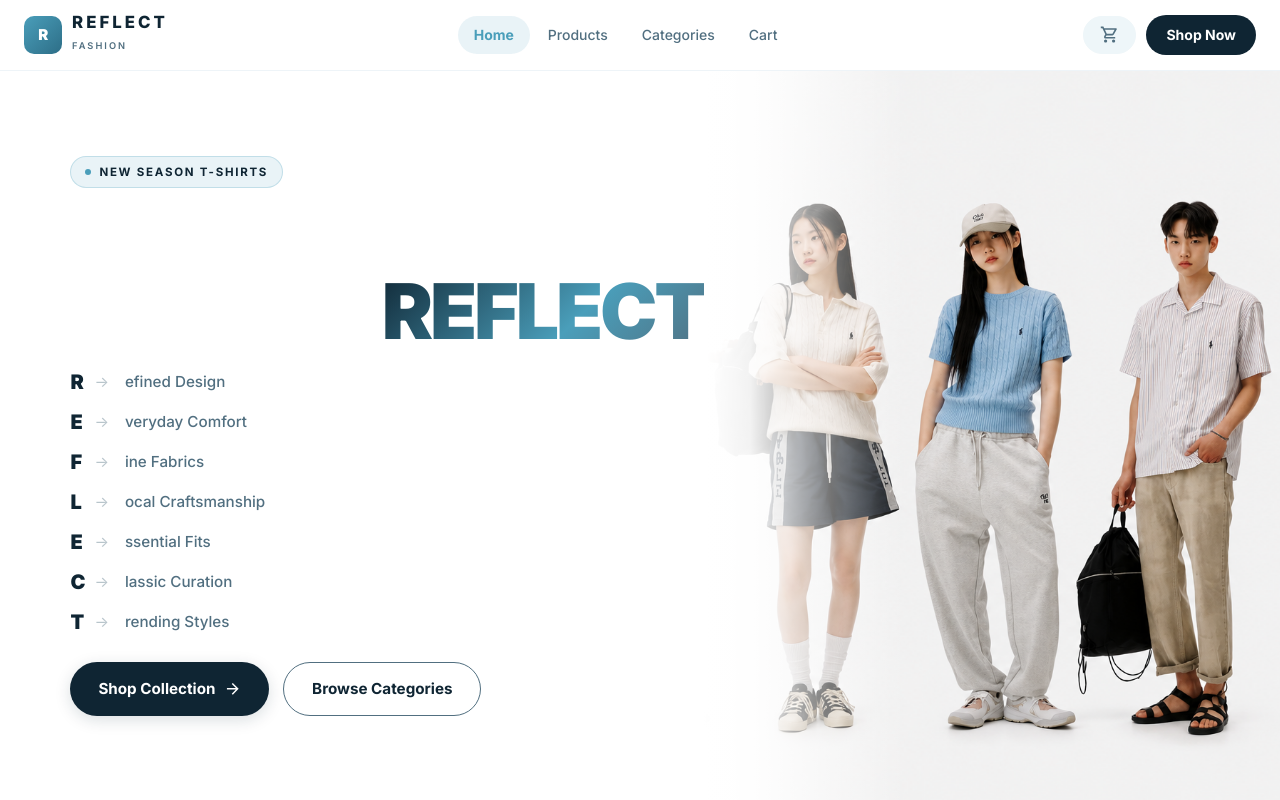
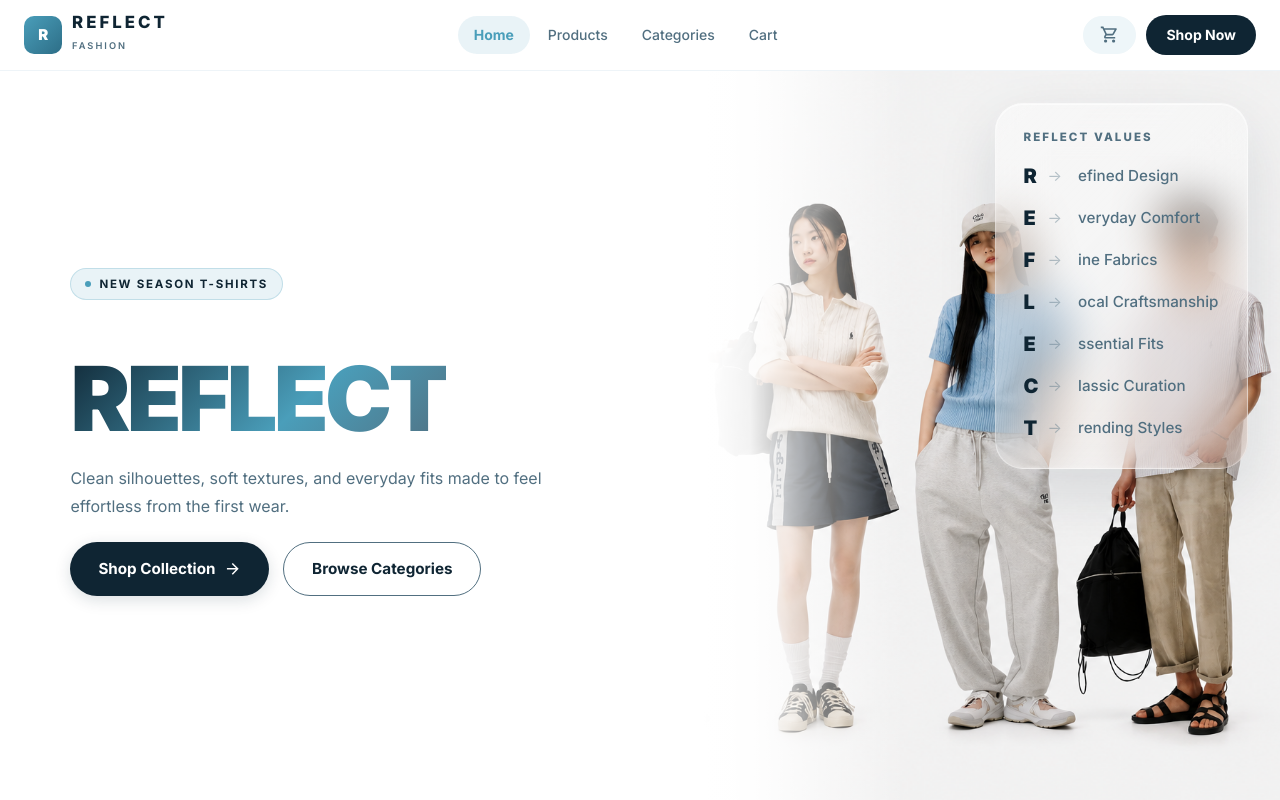
Before and after one commit to tharanijayathura/Reflect, a Next.js app: page / in a window 1280 px wide. Shown: the top 800 px of the page. Built offline with nearby package versions, Linux system fonts and the light colour scheme.

Commit message:
Update hero values panel to use premium liquid glass glassmorphism style and hover animations

```diff
--- a/components/home/Hero.tsx
+++ b/components/home/Hero.tsx
@@ -38,10 +38,12 @@ export default function Hero() {
           display: 'flex',
           flexDirection: 'column',
           justifyContent: 'center',
-          padding: '20px 40px 20px 10%',
+          padding: '48px 40px 48px 10%',
           zIndex: 2,
           position: 'relative',
           background: '#ffffff',
+          maxWidth: '640px',
+          gap: '16px',
         }} className="hero-left-col">
 
           {/* Eyebrow */}
@@ -70,12 +72,13 @@ export default function Hero() {
 
           {/* Large Headline */}
           <h1 style={{
-            fontSize: 'clamp(3rem, 6vw, 4.8rem)',
+            fontSize: 'clamp(4rem, 7vw, 6.8rem)',
             fontWeight: '950',
             lineHeight: '1.05',
             letterSpacing: '-0.04em',
             color: 'var(--text-primary)',
-            marginBottom: '28px',
+            marginTop: '12px',
+            marginBottom: '2px',
           }} className="hero-headline">
             <span style={{
               background: 'linear-gradient(135deg, var(--c-navy) 0%, var(--c-teal) 60%, var(--c-slate) 100%)',
@@ -85,25 +88,18 @@ export default function Hero() {
             }}>REFLECT</span>
           </h1>
 
-          {/* Clean, Compact Acronym List contained entirely in the left column */}
-          <div style={{
-            display: 'flex',
-            flexDirection: 'column',
-            gap: '8px',
-            marginTop: '-15px',
-            marginBottom: '24px',
-          }} className="acronym-list">
-            {acronymItems.map((item, index) => (
-              <div key={`${item.letter}-${index}`} className="acronym-row">
-                <span className="acronym-letter">{item.letter}</span>
-                <span className="acronym-arrow">→</span>
-                <span className="acronym-word">{item.word}</span>
-              </div>
-            ))}
-          </div>
+          <p style={{
+            maxWidth: '520px',
+            fontSize: '1rem',
+            lineHeight: '1.75',
+            color: 'var(--text-secondary)',
+            marginBottom: '6px',
+          }}>
+            Clean silhouettes, soft textures, and everyday fits made to feel effortless from the first wear.
+          </p>
 
           {/* CTAs */}
-          <div style={{ display: 'flex', gap: '14px', flexWrap: 'wrap' }}>
+          <div style={{ display: 'flex', gap: '14px', flexWrap: 'wrap', marginBottom: '8px' }}>
             <Link href="/products" style={{
               display: 'inline-flex',
               alignItems: 'center',
@@ -147,7 +143,46 @@ export default function Hero() {
           width: '100%',
           height: '100%',
           background: '#ffffff',
+          overflow: 'hidden',
         }} className="hero-right-col">
+          <div style={{
+            position: 'absolute',
+            top: '32px',
+            right: '32px',
+            zIndex: 3,
+            width: 'min(380px, 44%)',
+            padding: '24px 28px',
+            borderRadius: '28px',
+            background: 'linear-gradient(135deg, rgba(255, 255, 255, 0.45) 0%, rgba(255, 255, 255, 0.15) 100%)',
+            border: '1px solid rgba(255, 255, 255, 0.4)',
+            boxShadow: '0 24px 60px rgba(15, 37, 51, 0.12), inset 0 1px 0 rgba(255, 255, 255, 0.6), inset 0 -1px 2px rgba(255, 255, 255, 0.15), 0 2px 10px rgba(255, 255, 255, 0.25)',
+            backdropFilter: 'blur(24px)',
+            WebkitBackdropFilter: 'blur(24px)',
+          }} className="hero-value-panel">
+            <div style={{
+              fontSize: '0.72rem',
+              fontWeight: '800',
+              letterSpacing: '0.18em',
+              textTransform: 'uppercase',
+              color: 'var(--text-secondary)',
+              marginBottom: '14px',
+            }}>
+              Reflect values
+            </div>
+            <div style={{
+              display: 'flex',
+              flexDirection: 'column',
+              gap: '10px',
+            }} className="acronym-list">
+              {acronymItems.map((item, index) => (
+                <div key={`${item.letter}-${index}`} className="acronym-row">
+                  <span className="acronym-letter">{item.letter}</span>
+                  <span className="acronym-arrow">→</span>
+                  <span className="acronym-word">{item.word}</span>
+                </div>
+              ))}
+            </div>
+          </div>
           <Image
             src="/images/image.png"
             alt="Reflect Fashion Collection"
@@ -178,6 +213,7 @@ export default function Hero() {
           display: flex;
           align-items: center;
           gap: 12px;
+          min-height: 28px;
           cursor: default;
           transition: all 0.2s ease;
         }
@@ -221,9 +257,6 @@ export default function Hero() {
         /* Smooth blending gradient on desktop split screens */
         @media (min-width: 1025px) {
           .hero-headline {
-            margin-left: auto !important;
-            margin-right: -40px !important;
-            margin-top: 60px !important;
             width: fit-content !important;
           }
           .hero-blend-mask {
@@ -235,11 +268,30 @@ export default function Hero() {
         @media (max-width: 1024px) {
           .hero-section { height: auto !important; min-height: auto !important; padding: 60px 0 0 !important; }
           .hero-container { grid-template-columns: 1fr !important; }
-          .hero-left-col { padding: 40px 24px !important; }
+          .hero-left-col { padding: 40px 24px !important; max-width: none !important; }
           .hero-right-col { height: 420px !important; }
+          .hero-value-panel {
+            width: calc(100% - 32px) !important;
+            max-width: 360px !important;
+            top: 16px !important;
+            right: 16px !important;
+            backdrop-filter: blur(16px) !important;
+            -webkit-backdrop-filter: blur(16px) !important;
+          }
           .hero-blend-mask {
             background: linear-gradient(to bottom, #ffffff 0%, rgba(255, 255, 255, 0.9) 10%, rgba(255, 255, 255, 0) 35%) !important;
           }
+        }
+
+        /* Liquid Glass Sheen Hover Effect */
+        .hero-value-panel {
+          transition: all 0.4s cubic-bezier(0.165, 0.84, 0.44, 1) !important;
+        }
+        .hero-value-panel:hover {
+          transform: translateY(-6px) scale(1.015) !important;
+          background: linear-gradient(135deg, rgba(255, 255, 255, 0.6) 0%, rgba(255, 255, 255, 0.25) 100%) !important;
+          border-color: rgba(255, 255, 255, 0.6) !important;
+          box-shadow: 0 35px 70px rgba(15, 37, 51, 0.18), inset 0 1px 0 rgba(255, 255, 255, 0.85), inset 0 -1px 2px rgba(255, 255, 255, 0.2), 0 4px 15px rgba(255, 255, 255, 0.35) !important;
         }
       `}</style>
     </section>
```
Also changed, not shown: public/images/Tshirts/unisex/image.png (added), 1 other file (tests, documents, lock files or other folders).
